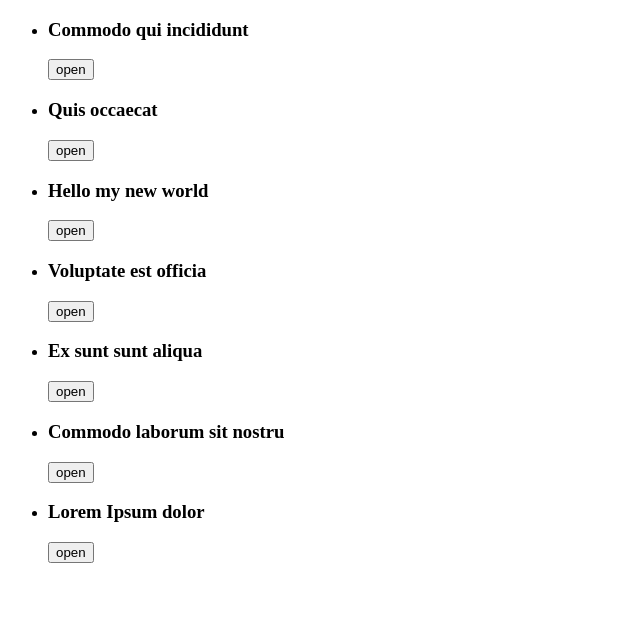
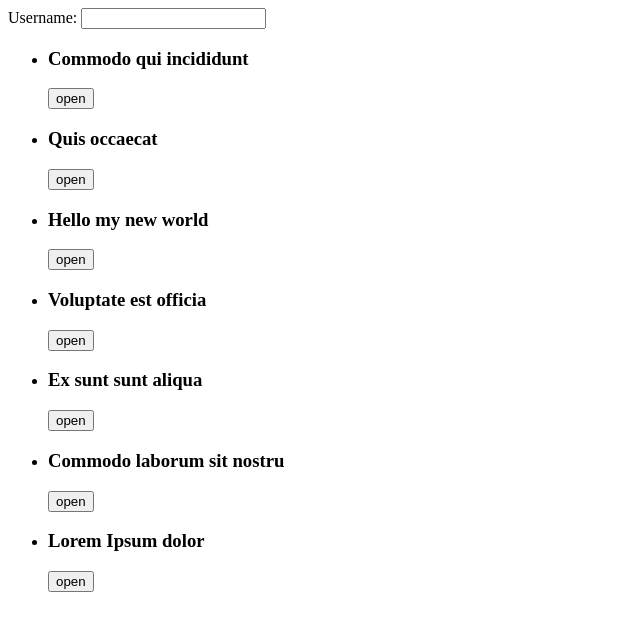
Before and after one commit to romabelka/basic-react-22-11, a React (Create React App) app: page / in a window 1280 px wide. Shown: the top 630 px of the page, without its empty margins (0-640 px from the left). Built offline with nearby package versions, Linux system fonts and the light colour scheme.

Commit message:
add simple form example

```diff
--- a/src/App.js
+++ b/src/App.js
@@ -3,11 +3,13 @@
 import articles from './fixtures'
 import ArticleList from './components/article-list'
 import ArticlesChart from './components/articles-chart'
+import UserForm from './components/user-form'
 
 class App extends Component {
   render() {
     return (
       <div>
+        <UserForm />
         <ArticleList articles={articles} ref={this.setArticleListRef} />
         <ArticlesChart articles={articles} />
       </div>
--- /dev/null
+++ b/src/components/user-form.js
@@ -0,0 +1,28 @@
+import React, { Component } from 'react'
+
+class UserForm extends Component {
+  state = {
+    username: ''
+  }
+
+  handleUserChange = (ev) => {
+    if (ev.target.value.length > 10)
+      return this.setState({
+        username: ''
+      })
+
+    this.setState({
+      username: ev.target.value
+    })
+  }
+
+  render() {
+    return (
+      <div>
+        Username: <input value={this.state.username} onChange={this.handleUserChange} />
+      </div>
+    )
+  }
+}
+
+export default UserForm
```
